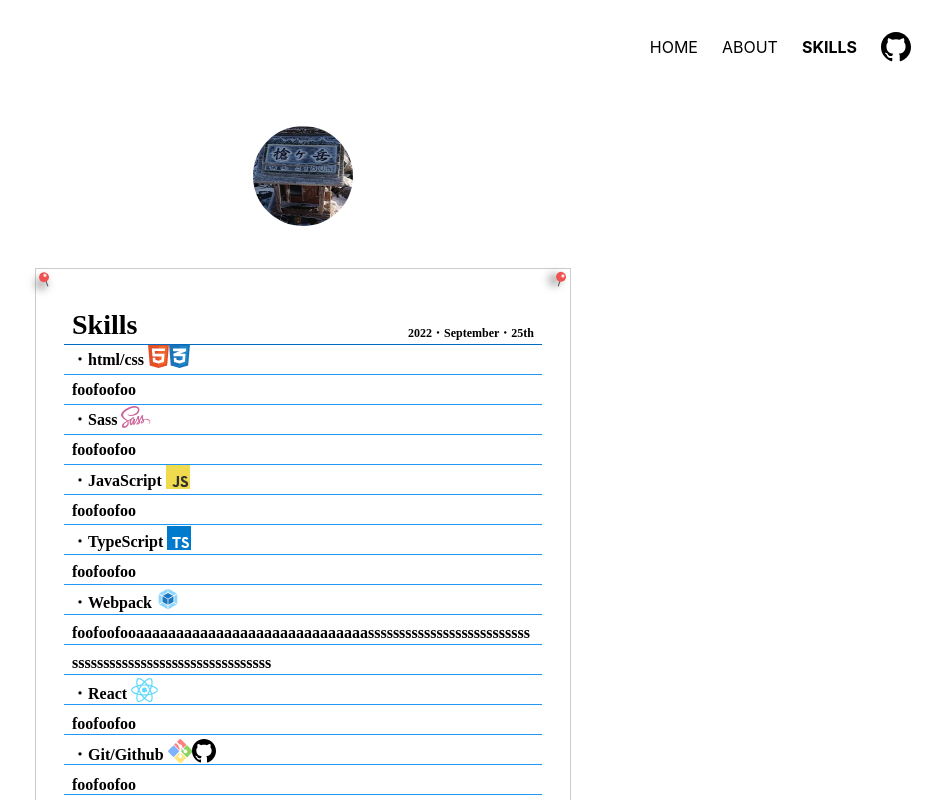
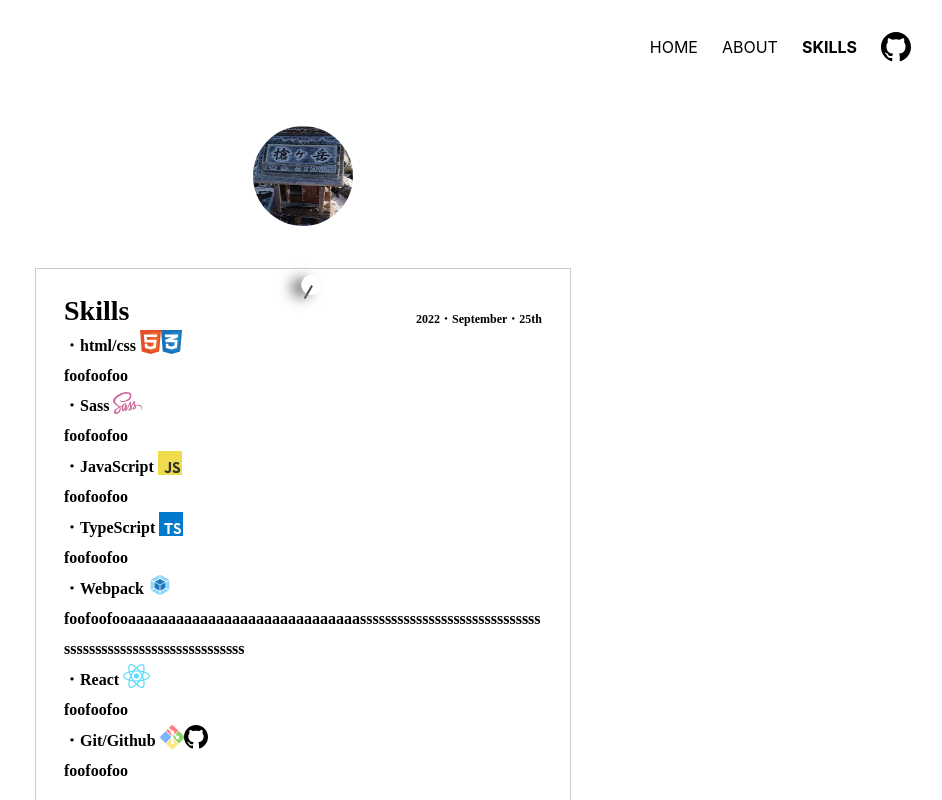
Before and after one commit to mskw-nori/my-portfolio-site, a Next.js app: page /skills in a window 1280 px wide. Shown: the whole page, without its empty margins (337-1279 px from the left). Built offline with nearby package versions, Linux system fonts and the light colour scheme; a web font is replaced by a local one.

Commit message:
update clipboard style and add enter animation

```diff
--- a/src/components/molecules/Clipboard.tsx
+++ b/src/components/molecules/Clipboard.tsx
@@ -7,14 +7,17 @@ import type { FC, ReactNode } from 'react'
 type Props = {
   name: string
   children: ReactNode
+  pinColor?: string
 }
 
-export const Clipboard: FC<Props> = ({ name, children }) => (
-  <div className={styles.clipboard}>
-    <div className={styles.clipboard__pins}>
-      <span className={styles['clipboard__pins--left']} />
-      <span className={styles['clipboard__pins--right']} />
-    </div>
+export const Clipboard: FC<Props> = ({ name, children, pinColor }) => {
+  const rollingDgree = `${Math.floor(Math.random() * (40 + 1 - 10)) + 15}deg`
+
+  return (
+    // NOTE: styleプロパティからCSS変数を追加するためts-ignoreしている。
+    // @ts-ignore
+    <div className={styles.clipboard} style={{ '--rolling-degree': rollingDgree, ...(pinColor && { '--pin-color': pinColor }) }}>
+      <div className={styles.clipboard__pin} />
 
       <div className={styles.clipboard__contents}>
         <h1 className={styles.clipboard__title}>
@@ -23,10 +26,6 @@ export const Clipboard: FC<Props> = ({ name, children }) => (
         </h1>
         <div className={styles.clipboard__note}>{children}</div>
       </div>
-
-    <div className={styles.clipboard__pins}>
-      <span className={styles['clipboard__pins--left']} />
-      <span className={styles['clipboard__pins--right']} />
-    </div>
     </div>
   )
+}
--- a/src/styles/globals.css
+++ b/src/styles/globals.css
@@ -19,17 +19,3 @@ a {
   height: 100%;
   overflow: hidden auto;
 }
-
-:root {
-  --primary-main: #2196F3;
-  --primary-dark: #0069c0;
-  --primary-light: #6ec6ff;
-
-  --secondary-main: #ef5350;
-  --secondary-dark: #b61827;
-  --secondary-light: #ff867c;
-
- /* NOTE: max-widthで使う各デバイス上限のbreakpoint。 */
-  --breakpoint-sm: 414px;
-  --breakpoint-md: 834px;
-}
--- a/src/styles/modules/Clipboard.module.css
+++ b/src/styles/modules/Clipboard.module.css
@@ -1,43 +1,34 @@
 .clipboard {
-  border: 1px solid #ccc;
-  padding: 0.5rem;
+  position: relative;
+  z-index: 1;
+  background-color: #fff;
 }
 
-.clipboard__pins {
-  display: flex;
-  justify-content: space-between;
-}
-.clipboard__pins--left {
-  position: relative;
-  transform-origin: top;
-  transform: rotate(-20deg);
-  width: 1px;
-  height: 10px;
+.clipboard__pin {
+  position: absolute;
+  top: 15px;
+  left: 50%;
+  transform-origin: center bottom;
+  transform: rotate(30deg) translateX(50%);
+  width: 1.5px;
+  height: 15px;
   background-color: #444;
 }
-.clipboard__pins--right {
-  position: relative;
-  transform-origin: top;
-  transform: rotate(20deg);
-  width: 1px;
-  height: 10px;
-  background-color: #444;
-}
-.clipboard__pins--right::before, .clipboard__pins--left::before {
-  content: "";
+.clipboard__pin::before {
+  content: '';
   display: block;
   position: absolute;
   top: 0;
   left: 0;
   transform: translate(-50%, -50%);
-  width: 10px;
-  height: 10px;
+  width: 20px;
+  height: 20px;
   border-radius: 100vh;
-  background-color: var(--secondary-main);
-  box-shadow: -5px 5px 10px #827d7d;
+  background-color: var(--pin-color, var(--secondary-main));
+  box-shadow: -7.5px 7.5px 12.5px #827d7d;
 }
-.clipboard__pins--right::after, .clipboard__pins--left::after {
-  content: "";
+.clipboard__pin::after {
+  content: '';
   display: block;
   position: absolute;
   top: -3px;
@@ -50,9 +41,27 @@
 }
 
 .clipboard__contents {
-  font-family: "New Tegomin";
+  font-family: 'New Tegomin';
   font-weight: 550;
-  padding: 1.25rem;
+  border: 1px solid #ccc;
+  transform-origin: center 15px;
+  animation: rolling 2s ease-in-out;
+  padding: 1.5rem 1.25rem;
+}
+@keyframes rolling {
+  0% {
+    transform: rotate(var(--rolling-degree, 30deg));
+    box-shadow: 0 10px 15px #827d7d;
+  }
+  25% {
+    transform: rotate(calc(var(--rolling-degree, 30deg) - 45deg));
+  }
+  50% {
+    transform: rotate(calc(var(--rolling-degree, 30deg) - 20deg));
+  }
+  75% {
+    transform: rotate(calc(var(--rolling-degree, 30deg) - 35deg));
+  }
 }
 
 .clipboard__title {
@@ -95,7 +104,7 @@
   }
 }
 .clipboard__note::before {
-  content: "";
+  content: '';
   display: block;
   position: absolute;
   top: 0;
```
Lines whose indentation alone changed are shown as unchanged.
